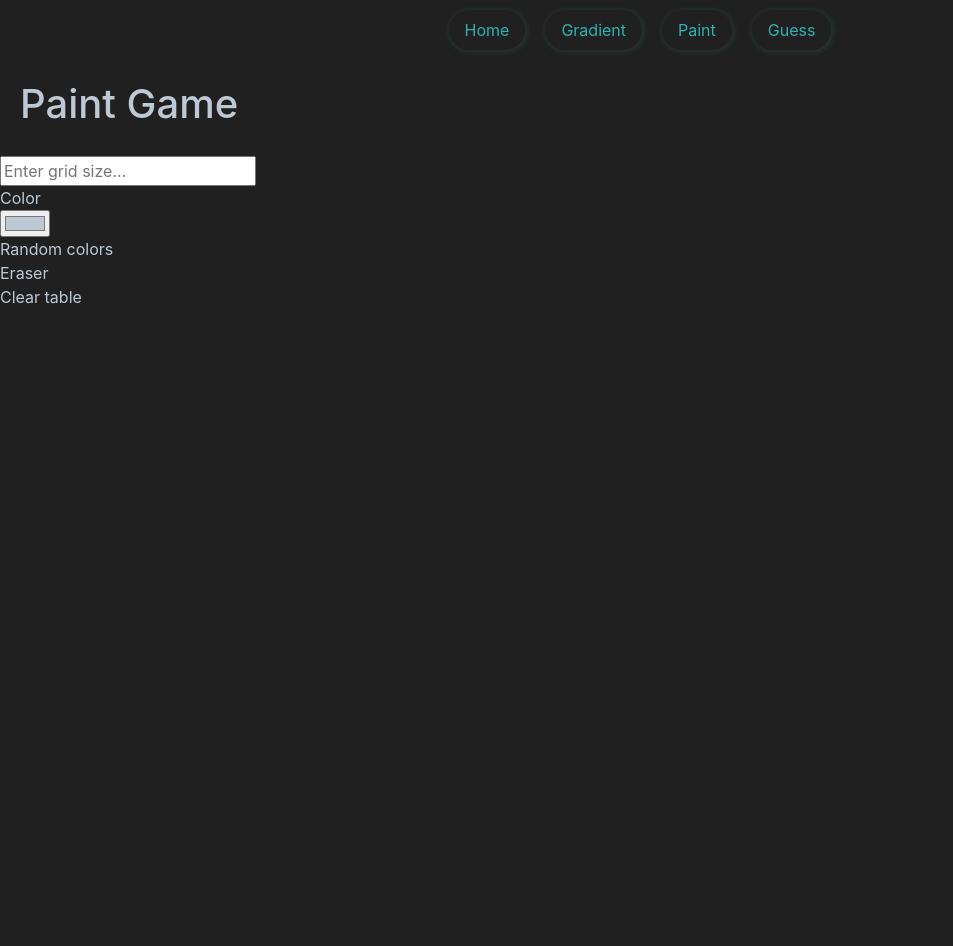
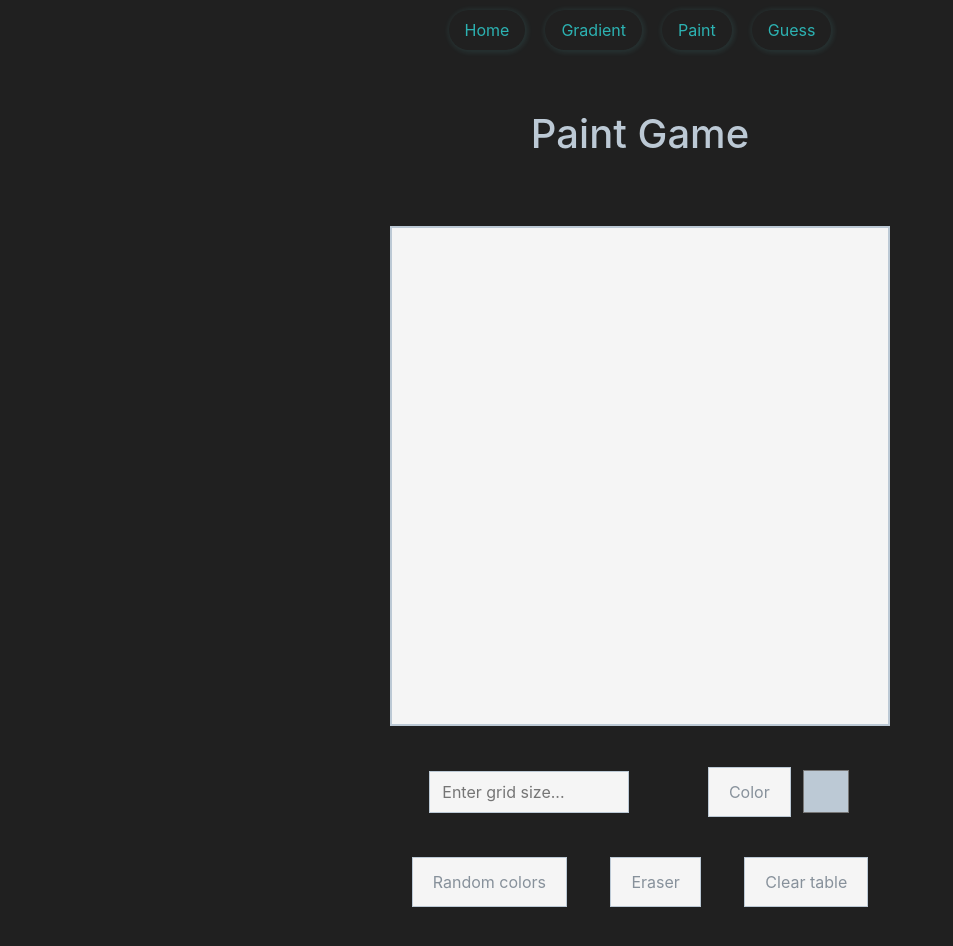
Before and after one commit to Hadri2002/colors, a plain HTML site: page paint.html in a window 1280 px wide. Shown: the whole page, without its empty margins (0-953 px from the left). Before the commit the page ends 800 px from the top, so only its background shows below. Drawn offline with nearby package versions, Linux system fonts and the light colour scheme.

Commit message:
applying css

```diff
--- a/style.css
+++ b/style.css
@@ -235,3 +235,80 @@ img{
 .guess-input button{
   height: 50%;
 }
+
+
+/* Paint css */
+
+.paint-container{
+    width: 500px;
+    margin: 30px auto;
+    margin-bottom: 100px;
+    display: flex;
+    flex-direction: column;
+    gap: 40px;
+}
+
+.paint-container h1{
+    text-align: center;
+}
+
+.paint-grid{
+    width: 500px;
+    height: 500px;
+    border: 2px solid #BCC9D5;
+    background-color: whitesmoke;
+}
+
+.paint-options-one, .paint-options-two{
+    display: flex;
+    align-items: center;
+    justify-content: space-around;
+}
+
+#paint-grid-number{
+    /*font-family: ShantellSans;*/
+    width: 200px;
+    padding: 8px 12px;
+    border: 1px solid #BCC9D5;
+    background-color: whitesmoke;
+}
+
+#paint-grid-number:hover{
+    transform: scale(1.1);
+}
+
+.paint-color-picker{
+    display: flex;
+    align-items: center;
+    justify-content: space-between;
+    gap: 10px;
+}
+
+#paint-colorpicker{
+    height: 51px;
+    padding: 0;
+    border: none;
+    background-color: #202020;
+}
+
+#paint-colorpicker:hover{
+    cursor: pointer;
+    transform: scale(1.1);
+}
+
+.paint-choice{
+    border: 1px solid #BCC9D5;
+    padding: 12px 20px;
+    background-color: whitesmoke;
+    color: #87919B;
+}
+
+.paint-choice:hover{
+    cursor: pointer;
+    transform: scale(1.1);
+}
+
+.paint-active{
+    background-color: #BCC9D5;
+    color: #87919B;
+}
```
